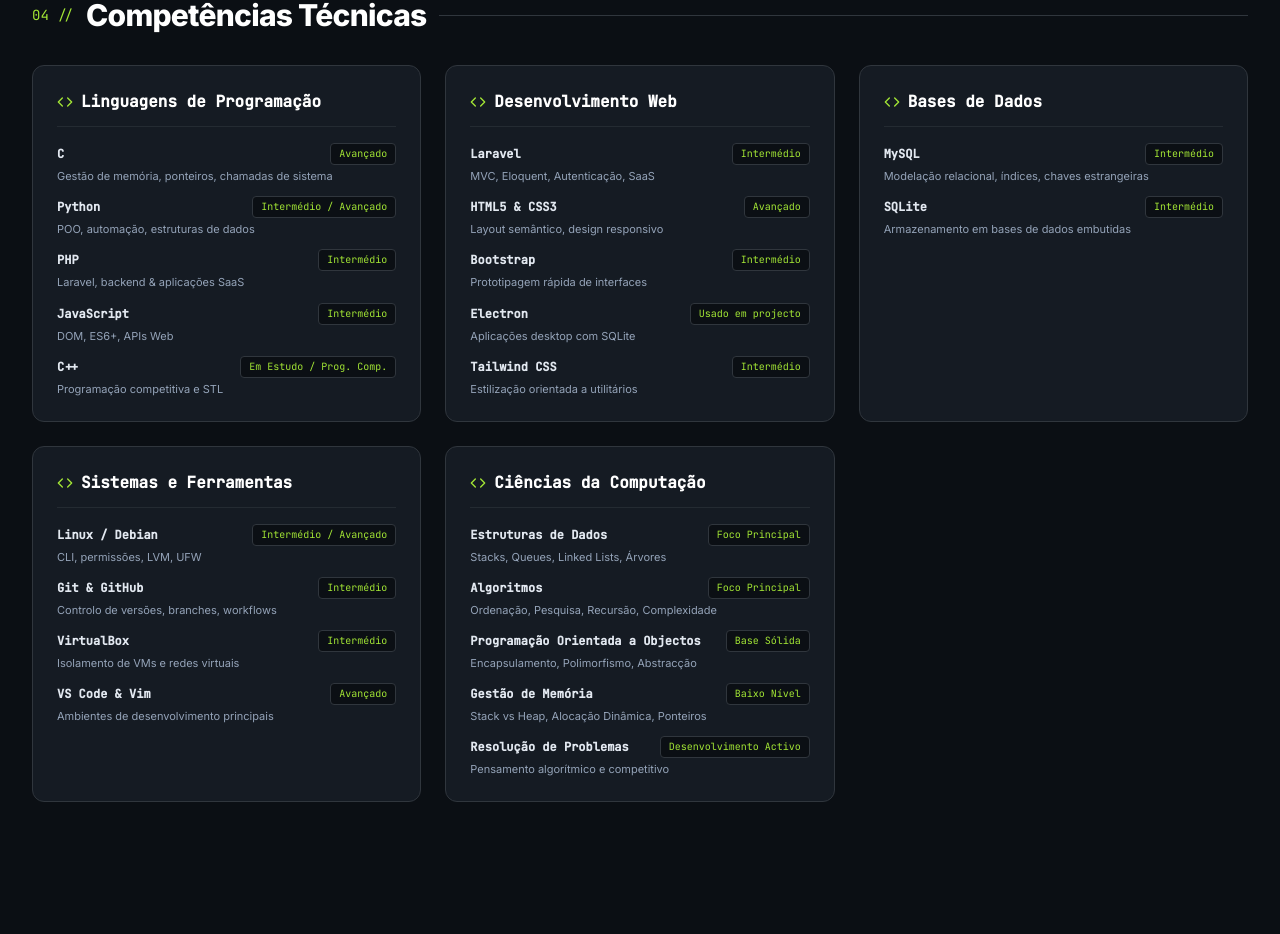
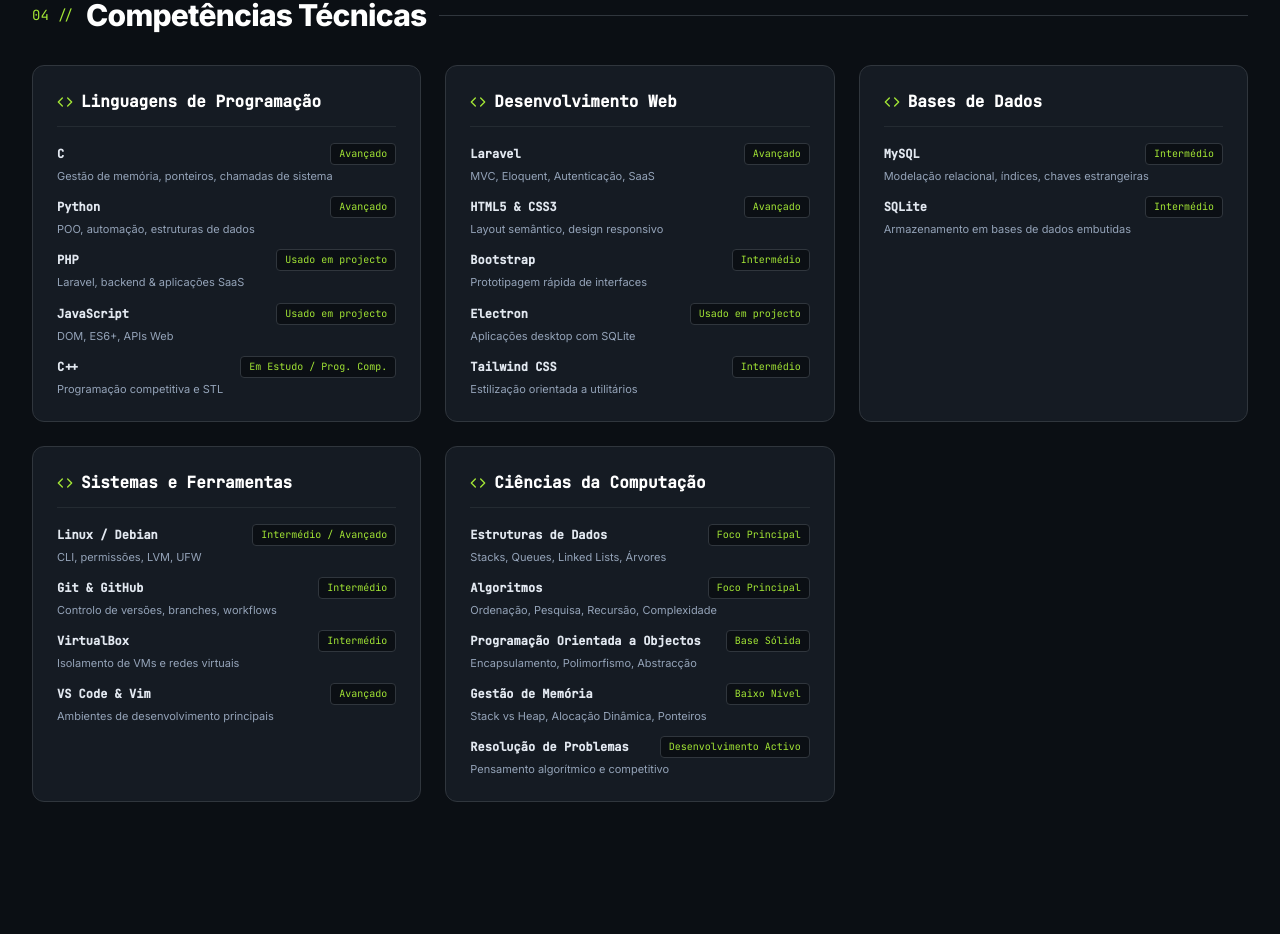
Before and after one commit to EdenKnorr/portfolio, a React (Vite) app: page / in a window 1280 px wide. Shown: the part 3130-4064 px from the top of the page. Built offline with nearby package versions, Linux system fonts and the light colour scheme.

Commit message:
Actualiza níveis das competências

```diff
--- a/src/App.jsx
+++ b/src/App.jsx
@@ -440,16 +440,16 @@ const SKILL_CATEGORIES = [
     name: { pt: "Linguagens de Programação", en: "Programming Languages" },
     skills: [
       { name: "C", level: "Avançado", note: { pt: "Gestão de memória, ponteiros, chamadas de sistema", en: "Memory management, pointers, system calls" } },
-      { name: "Python", level: "Intermédio / Avançado", note: { pt: "POO, automação, estruturas de dados", en: "OOP, scripting, data structures" } },
-      { name: "PHP", level: "Intermédio", note: { pt: "Laravel, backend & aplicações SaaS", en: "Laravel backend & web platforms" } },
-      { name: "JavaScript", level: "Intermédio", note: { pt: "DOM, ES6+, APIs Web", en: "DOM, ES6+, Web APIs" } },
+      { name: "Python", level: "Avançado", note: { pt: "POO, automação, estruturas de dados", en: "OOP, scripting, data structures" } },
+      { name: "PHP", level: "Usado em projecto", note: { pt: "Laravel, backend & aplicações SaaS", en: "Laravel backend & web platforms" } },
+      { name: "JavaScript", level: "Usado em projecto", note: { pt: "DOM, ES6+, APIs Web", en: "DOM, ES6+, Web APIs" } },
       { name: "C++", level: "Em Estudo / Prog. Comp.", note: { pt: "Programação competitiva e STL", en: "Competitive programming & STL" } }
     ]
   },
   {
     name: { pt: "Desenvolvimento Web", en: "Web & Frameworks" },
     skills: [
-      { name: "Laravel", level: "Intermédio", note: { pt: "MVC, Eloquent, Autenticação, SaaS", en: "MVC, Eloquent, Authentication, SaaS" } },
+      { name: "Laravel", level: "Avançado", note: { pt: "MVC, Eloquent, Autenticação, SaaS", en: "MVC, Eloquent, Authentication, SaaS" } },
       { name: "HTML5 & CSS3", level: "Avançado", note: { pt: "Layout semântico, design responsivo", en: "Semantic layout, responsive design" } },
       { name: "Bootstrap", level: "Intermédio", note: { pt: "Prototipagem rápida de interfaces", en: "Rapid UI prototyping" } },
       { name: "Electron", level: "Usado em projecto", note: { pt: "Aplicações desktop com SQLite", en: "Desktop applications with SQLite" } },
```
Also changed, not shown: 1 other file (tests, documents, lock files or other folders).
